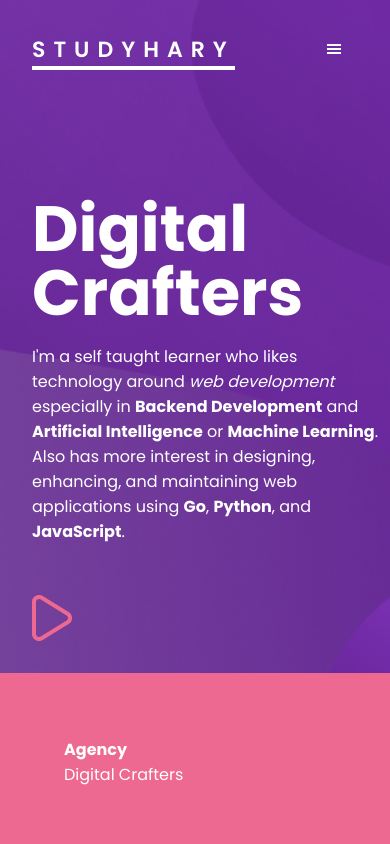
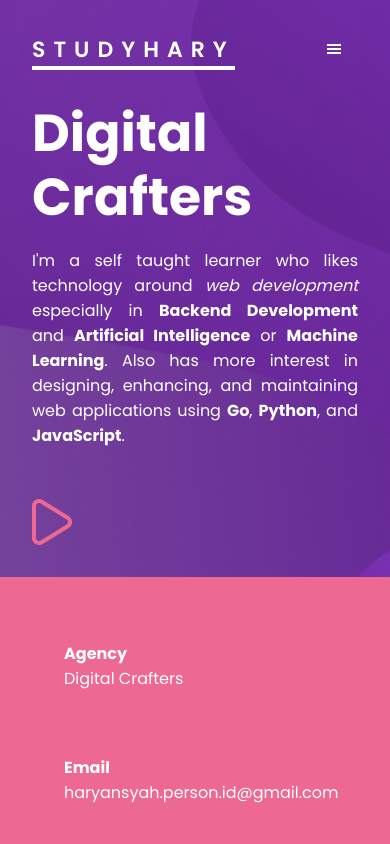
Before and after one commit to study-hary-id/react-portfolio-website, a React (Create React App) app: page / in a window 390 px wide. Shown: the top 844 px of the page. Built offline with nearby package versions, Linux system fonts and the light colour scheme.

Commit message:
Add styling for different media queries

```diff
--- a/src/components/Home.jsx
+++ b/src/components/Home.jsx
@@ -128,13 +128,20 @@ const Section = styled.section`
   @media screen and (min-width: 280px) and (max-width: 1080px) {
     .home {
       .content {
-        padding-left: 2rem;
+        padding: 0 2rem;
         width: 100%;
+        margin-top: 2rem;
         margin-bottom: 2rem;
         .title {
           h1 {
-            font-size: 4rem;
+            font-size: 3.25rem;
             line-height: 4rem;
+          }
+        }
+
+        .subTitle {
+          p {
+            text-align: justify;
           }
         }
       }
```
